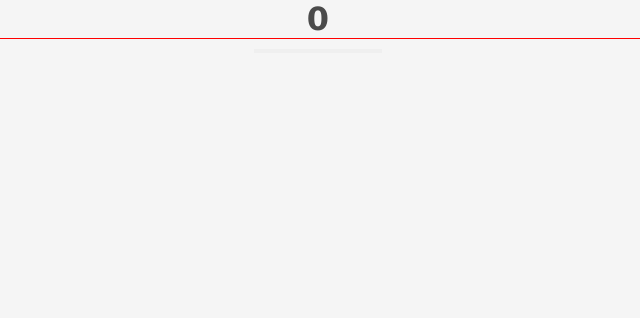
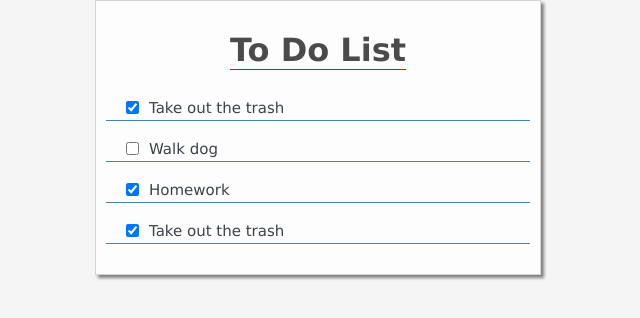
Before and after one commit to Datnia/todo-list, a React (Create React App) app: page / in a window 1280 px wide. Shown: the top 318 px of the page, without its empty margins (322-962 px from the left). Built offline with nearby package versions, Linux system fonts and the light colour scheme.

Commit message:
To do w/event handler

```diff
--- a/src/components/App.js
+++ b/src/components/App.js
@@ -3,9 +3,9 @@ import React, { Component } from "react";
 // import productData from "./productData";
 // import Joke from "./Joke";
 // import jokesData from "./jokesData";
-// import ToDoItem from "./TodoItem";
+import ToDoItem from "./TodoItem";
 import "../style.css";
-// import todoData from "./todoData";
+import todoData from "./todoData";
 // import Navbar from "./Header";
 // import MainContent from "./MainContent";
 // import Footer from "./Footer";
@@ -20,25 +20,40 @@ import "../style.css";
 //   );
 // }
 
-// class App extends Component {
-//   constructor(props) {
-//     super(props);
-//     this.state = {
-//       todos: todoData
-//     };
-//   }
-//   render() {
-//     const todoComponents = this.state.todos.map(task => (
-//       <ToDoItem key={task.id} task={task} />
-//     ));
-//     return (
-//       <div className="todo-list">
-//         <h1>To Do List</h1>
-//         {todoComponents}
-//       </div>
-//     );
-//   }
-// }
+class App extends Component {
+  constructor(props) {
+    super(props);
+    this.state = {
+      todos: todoData
+    };
+    this.handleChange = this.handleChange.bind(this);
+  }
+  handleChange(id) {
+    this.setState(prevState => {
+      const newTodo = prevState.todos.map(todo => {
+        if (todo.id === id) {
+          todo.completed = !todo.completed;
+        }
+        return todo;
+      });
+      return {
+        todos: newTodo
+      };
+    });
+  }
+
+  render() {
+    const todoComponents = this.state.todos.map(task => (
+      <ToDoItem key={task.id} task={task} handleChange={this.handleChange} />
+    ));
+    return (
+      <div className="todo-list">
+        <h1>To Do List</h1>
+        {todoComponents}
+      </div>
+    );
+  }
+}
 
 // class App extends Component {
 //   constructor(props) {
@@ -67,30 +82,4 @@ import "../style.css";
 //   }
 // }
 
-class App extends Component {
-  constructor(props) {
-    super(props);
-    this.state = {
-      count: 0
-    };
-    this.handleEvents = this.handleEvents.bind(this);
-  }
-
-  handleEvents() {
-    this.setState(prevState => {
-      return {
-        count: prevState.count + 3
-      };
-    });
-  }
-  render() {
-    return (
-      <div>
-        <h1>{this.state.count}</h1>
-        <button onMouseOver={this.handleEvents} />
-      </div>
-    );
-  }
-}
-
 export default App;
--- a/src/components/TodoItem.js
+++ b/src/components/TodoItem.js
@@ -6,9 +6,7 @@ function ToDoItem(props) {
       <input
         type="checkbox"
         checked={props.task.completed}
-        onChange={() => {
-          alert("hi");
-        }}
+        onChange={() => props.handleChange(props.task.id)}
       />
       <p>{props.task.task}</p>
     </div>
```
